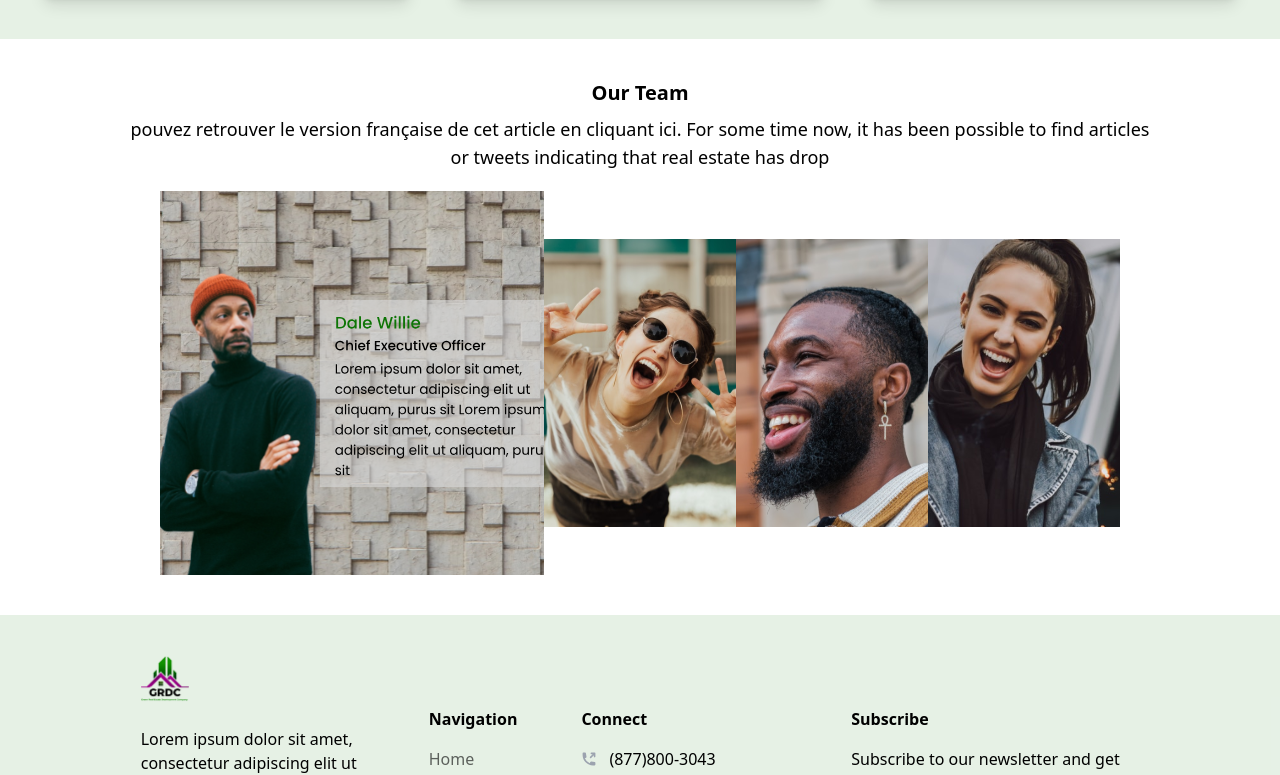
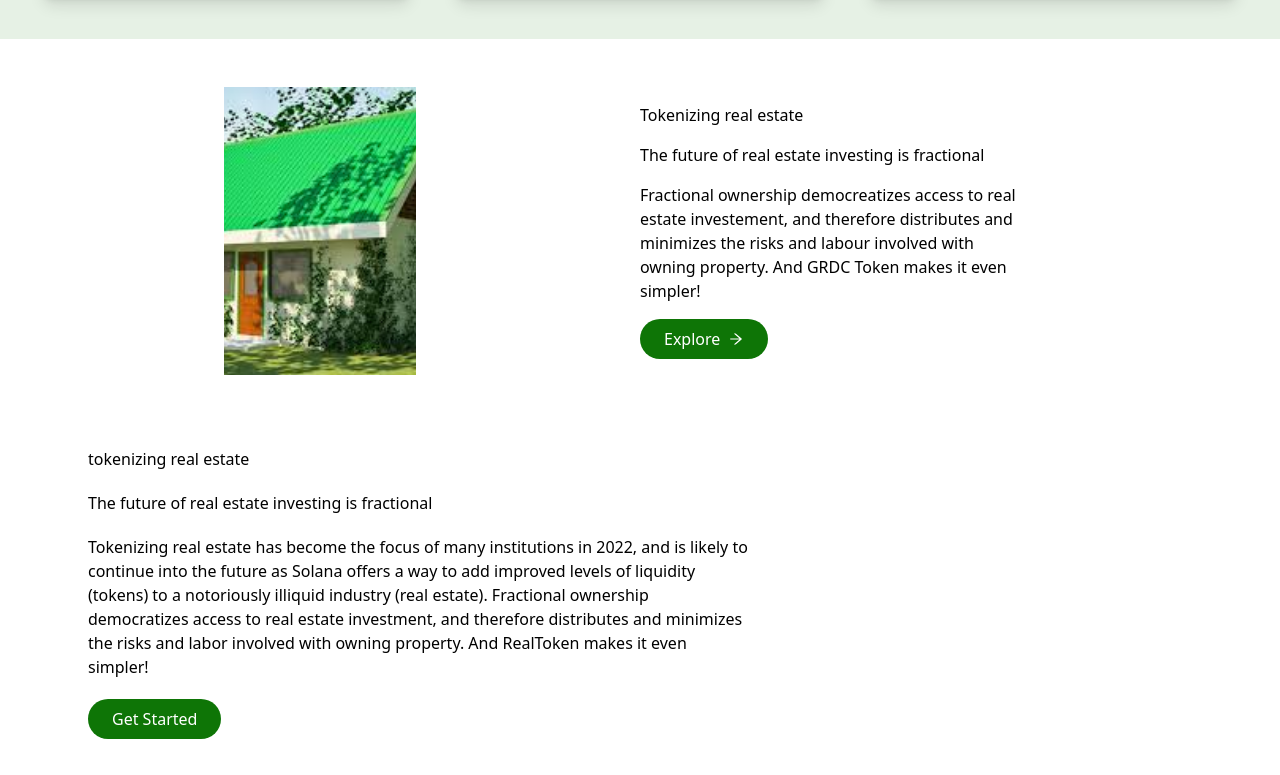
Before and after one commit to Mogakamo/GRDC-landing, a Next.js app: page / in a window 1280 px wide. Shown: the part 2098-2873 px from the top of the page. Built offline with nearby package versions, Linux system fonts and the light colour scheme.

Commit message:
Working on the callToAction

```diff
--- /dev/null
+++ b/components/CallToAction.jsx
@@ -0,0 +1,50 @@
+import React from "react";
+import { AiOutlineArrowRight } from "react-icons/ai";
+import Link from "next/link";
+import Image from "next/image";
+
+const CallToAction = () => {
+  return (
+    <div className="w-full">
+      <div className="h-96 md:grid md:grid-cols-2">
+        <div className="flex items-center justify-center">
+          <div className="relative h-72 w-48">
+            <Image src="/house.jpg" layout="fill" objectFit="cover" />
+          </div>
+        </div>
+        <div className="space-y-4 flex items-start justify-center flex-col">
+          <h1>Tokenizing real estate</h1>
+          <h2>The future of real estate investing is fractional</h2>
+          <p className="w-96">
+            Fractional ownership democreatizes access to real estate
+            investement, and therefore distributes and minimizes the risks and
+            labour involved with owning property. And GRDC Token makes it even
+            simpler!
+          </p>
+          <button className="flex bg-[#0E7506] px-6 py-2 text-white items-center space-x-2 rounded-full">
+            <Link href="/">Explore</Link>
+            <AiOutlineArrowRight />
+          </button>
+        </div>
+      </div>
+      <div className="mx-16 p-6 space-y-5 bg-[#]">
+        <h1>tokenizing real estate</h1>
+        <h2>The future of real estate investing is fractional</h2>
+        <p className="w-[660px]">
+          Tokenizing real estate has become the focus of many institutions in
+          2022, and is likely to continue into the future as Solana offers a way
+          to add improved levels of liquidity (tokens) to a notoriously illiquid
+          industry (real estate). Fractional ownership democratizes access to
+          real estate investment, and therefore distributes and minimizes the
+          risks and labor involved with owning property. And RealToken makes it
+          even simpler!
+        </p>
+        <button className="bg-[#0E7506] px-6 py-2 text-white rounded-full">
+          Get Started
+        </button>
+      </div>
+    </div>
+  );
+};
+
+export default CallToAction;
--- a/components/index.js
+++ b/components/index.js
@@ -5,3 +5,4 @@ export { default as Team } from "./Team";
 export { default as Hero } from "./Hero";
 export { default as Services } from "./Services";
 export { default as Content } from "./Content";
+export { default as CallToAction } from "./CallToAction";
--- a/pages/index.tsx
+++ b/pages/index.tsx
@@ -2,6 +2,7 @@ import type { NextPage } from "next";
 import Head from "next/head";
 import {
   Blog,
+  CallToAction,
   Content,
   Footer,
   Hero,
@@ -26,6 +27,7 @@ const Home: NextPage = () => {
         <div className="overflow-x-scroll scrollbar-hide">
           <Blog />
         </div>
+        <CallToAction />
         <Team />
       </main>
       <Footer />
```
Also changed, not shown: public/house.jpg (added).
